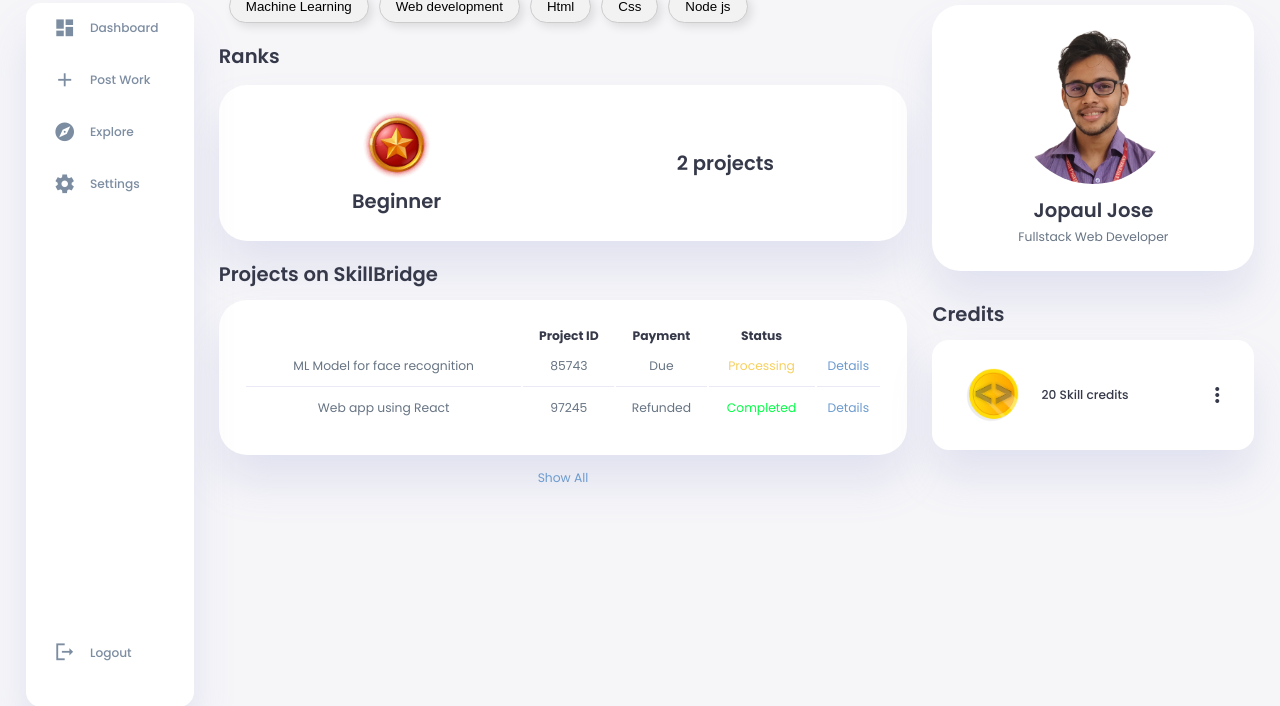
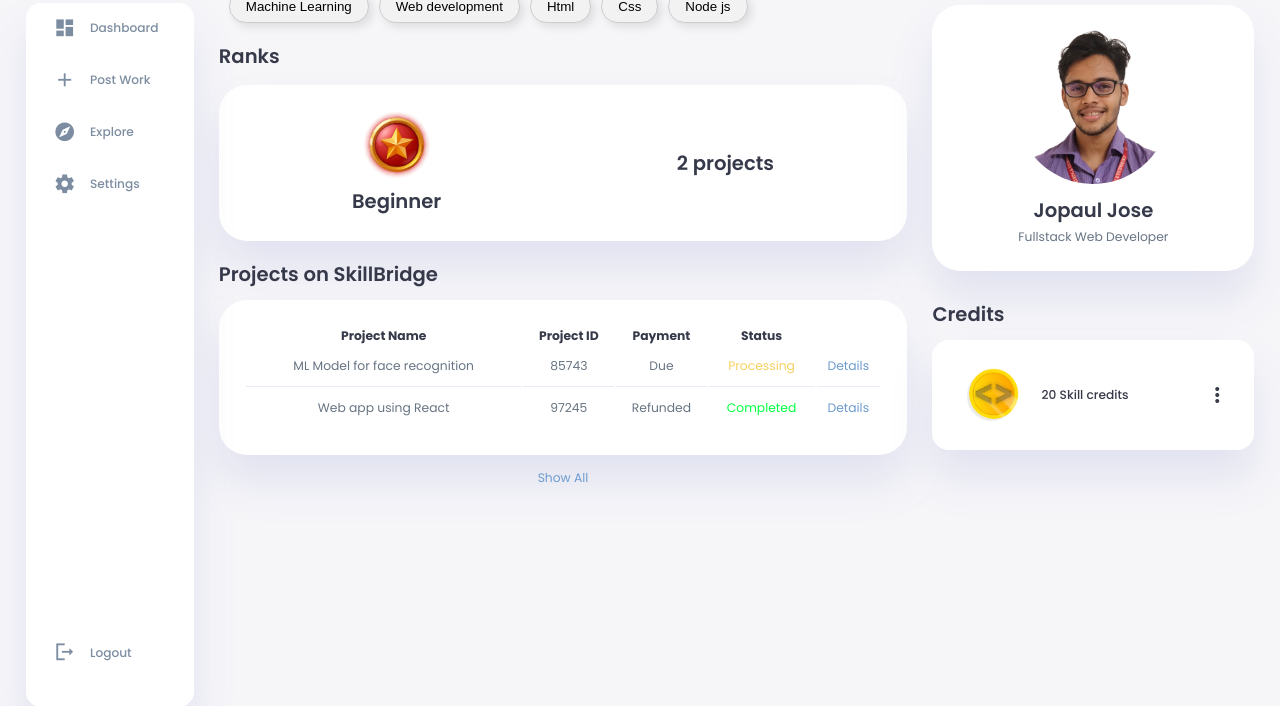
Before and after one commit to achuthspai04/SkillBridge, a Flask app: template templates/home.html in a window 1280 px wide. Shown: the part 68-774 px from the top of the page. Run offline with Flask 3, Linux system fonts and the light colour scheme; the template is opened without the code that fills it, so the values that code supplies are empty.

Commit message:
Minor changes made

```diff
--- a/templates/home.html
+++ b/templates/home.html
@@ -102,7 +102,7 @@
                 <table>
                     <thead>
                         <tr>
-                            <th></th>
+                            <th>Project Name</th>
                             <th>Project ID</th>
                             <th>Payment</th>
                             <th>Status</th>
```
